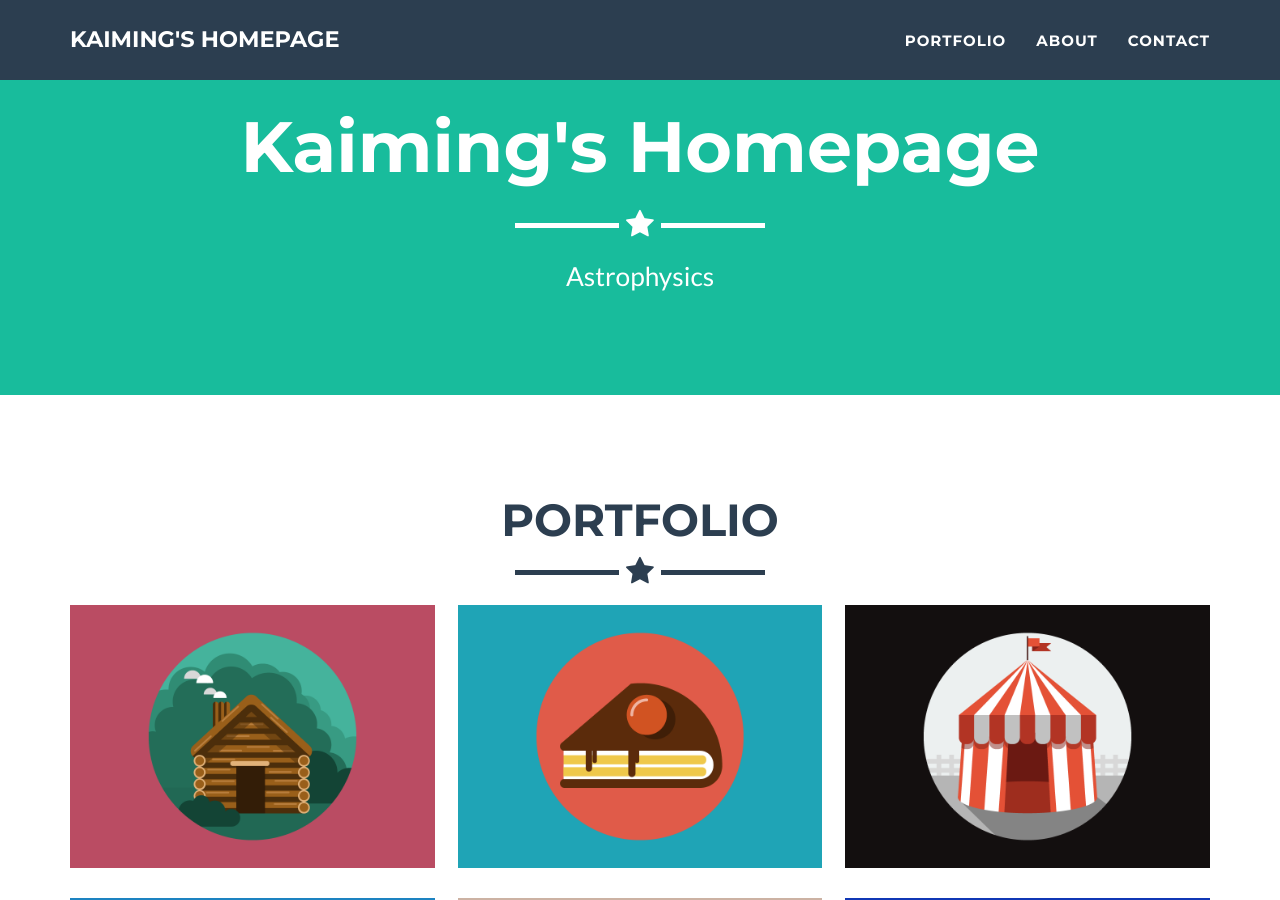
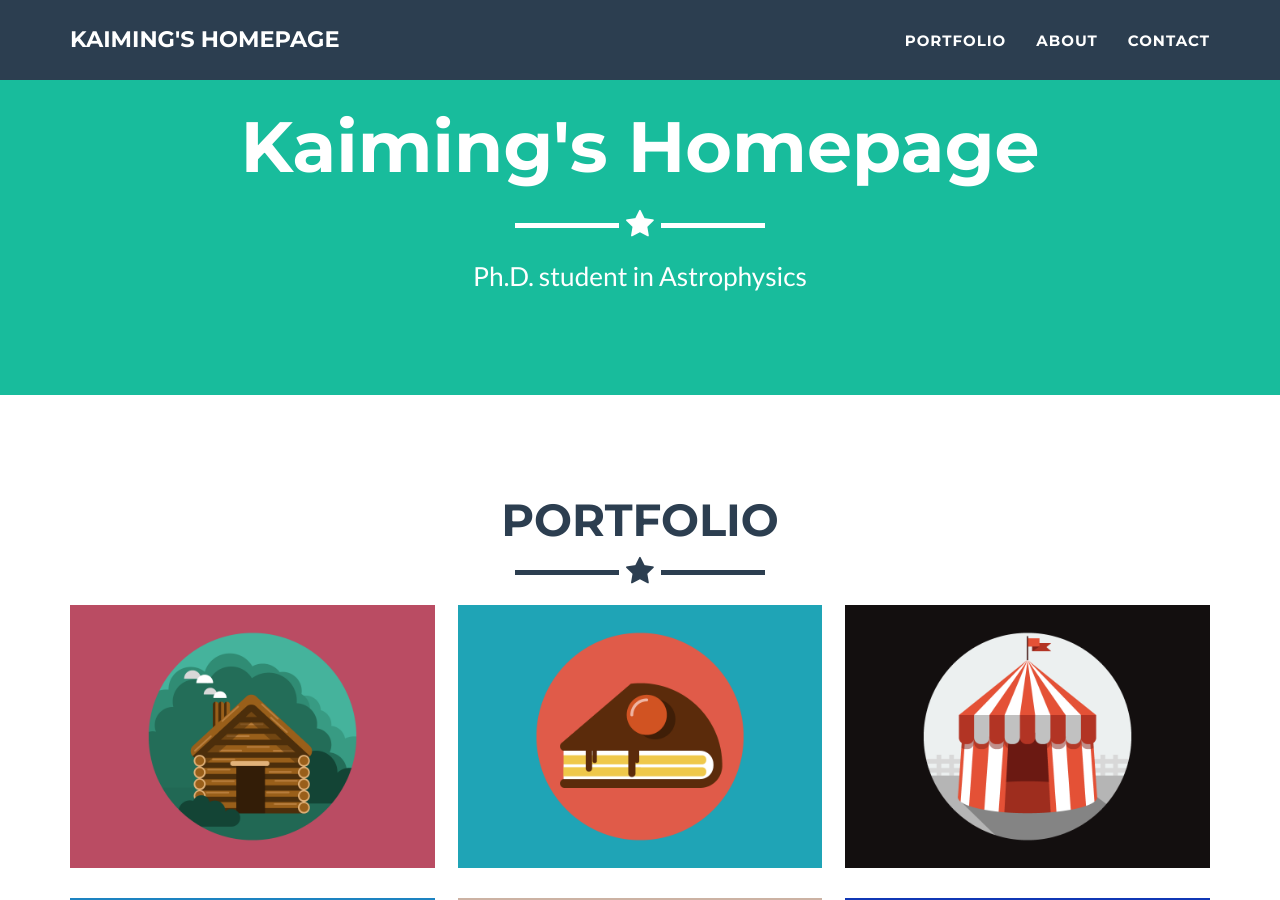
Before and after one commit to ckm3/ckm3.github.io, a Jekyll site: the page built from _posts/2014-07-18-project-1.markdown, in a window 1280 px wide and 900 px high, scrolled down 380 px. Built offline with Jekyll 4.4.1, drawn with Linux system fonts in a browser that asks for light colours.

Commit message:
Update _config.yml

```diff
--- a/_config.yml
+++ b/_config.yml
@@ -5,7 +5,7 @@ email: ckm@nao.cas.cn
 url: https://ckm3.github.io/
 description: "This is Song Huang's Homepage for Astrophysical Research."
 keywords: "Astrophysics"
-skills: "Astrophysics"
+skills: "Ph.D. student in Astrophysics"
 meta_author: Kaiming Cui
 
 # Google webmaster tools
```
